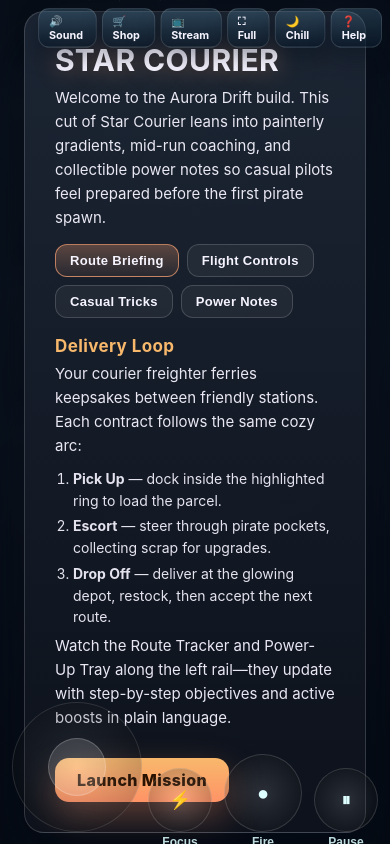
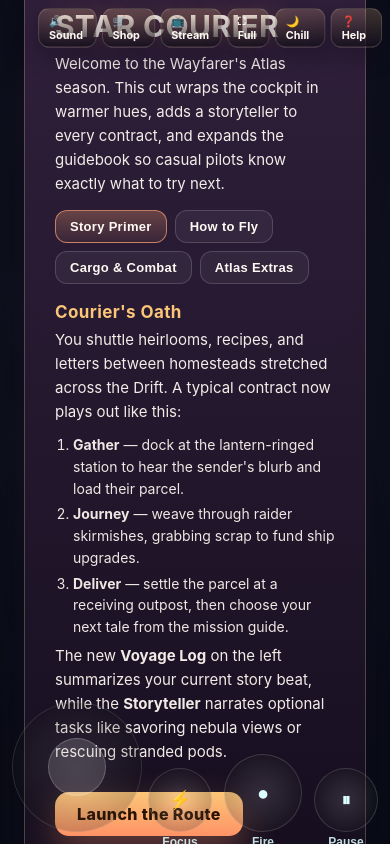
Before and after one commit to ers123/space_courier, a plain HTML site: page index.html in a window 390 px wide. Drawn offline with Linux system fonts and the light colour scheme.

Commit message:
Reimagine Wayfarer's Atlas HUD and manual

```diff
--- a/index.html
+++ b/index.html
@@ -4,8 +4,8 @@
   <!-- PWA / Open Graph -->
   <meta charset="utf-8" />
   <meta name="viewport" content="width=device-width,initial-scale=1,maximum-scale=1,user-scalable=no,viewport-fit=cover" />
-  <title>Star Courier — Aurora Drift Edition</title>
-  <meta name="description" content="Tour the Aurora Drift with richer coaching, objective tracking, and casual-friendly pacing that teaches every courier how to thrive." />
+  <title>Star Courier — Wayfarer's Atlas</title>
+  <meta name="description" content="Embark on the Wayfarer's Atlas update with a warmer cockpit, story-driven objectives, and a narrated flight manual that helps every casual courier feel at home." />
 
   <!-- Icons / Favicon -->
   <link rel="icon" href="./star_icon.png">
@@ -13,7 +13,7 @@
 
   <!-- PWA -->
   <link rel="manifest" href="./manifest.json">
-  <meta name="theme-color" content="#0a1020">
+  <meta name="theme-color" content="#120d1a">
   <meta name="apple-mobile-web-app-capable" content="yes">
   <meta name="apple-mobile-web-app-status-bar-style" content="black-translucent">
   <meta name="apple-mobile-web-app-title" content="Star Courier">
@@ -21,7 +21,7 @@
   <!-- Open Graph -->
   <link rel="canonical" href="https://ers123.github.io/space_courier/">
   <meta property="og:title" content="Star Courier">
-  <meta property="og:description" content="Tour the Aurora Drift with richer coaching, objective tracking, and casual-friendly pacing that teaches every courier how to thrive.">
+  <meta property="og:description" content="Embark on the Wayfarer's Atlas update with a warmer cockpit, story-driven objectives, and a narrated flight manual that helps every casual courier feel at home.">
   <meta property="og:type" content="website">
   <meta property="og:url" content="https://ers123.github.io/space_courier/">
   <meta property="og:site_name" content="Star Courier">
@@ -33,23 +33,23 @@
   <!-- Twitter Cards -->
   <meta name="twitter:card" content="summary_large_image">
   <meta name="twitter:title" content="Star Courier">
-  <meta name="twitter:description" content="Tour the Aurora Drift with richer coaching, objective tracking, and casual-friendly pacing that teaches every courier how to thrive.">
+  <meta name="twitter:description" content="Embark on the Wayfarer's Atlas update with a warmer cockpit, story-driven objectives, and a narrated flight manual that helps every casual courier feel at home.">
   <meta name="twitter:url" content="https://ers123.github.io/space_courier/">
   <meta name="twitter:image" content="https://ers123.github.io/space_courier/star_image.png">
   <meta name="twitter:image:alt" content="Star Courier freighter gliding above the Driftline.">
 <style>
   :root{
-    --bg:#0a1020; --ink:#f6f4ff;
-    --amber:#f8b86c; --coral:#ff8aa0; --sea:#74d9d3; --lagoon:#69b7ff; --mauve:#c7b7ff;
-    --cyan:#7de0ff; --mag:#ff8fb7; --vio:#cbb8ff; --lime:#aef6b2; --gold:#f8b86c; --red:#ff6b6b;
-    --hud:#121a2b; --hud-brd:rgba(255,255,255,.18);
-    --panel:#131b2d; --panel-glow:rgba(139,215,255,.18);
-    --card:#151f32; --card-brd:rgba(157,206,255,.24);
+    --bg:#120d1a; --ink:#fff9f3;
+    --amber:#ffb572; --coral:#ff8da1; --sea:#7cd7d0; --lagoon:#5fa7ff; --mauve:#cbb7ff;
+    --cyan:#8fe3ff; --mag:#ff99be; --vio:#d0c2ff; --lime:#c0f3a2; --gold:#fbc678; --red:#ff6b6b;
+    --hud:#1a1423; --hud-brd:rgba(255,240,220,.22);
+    --panel:#21192d; --panel-glow:rgba(255,197,120,.16);
+    --card:#251d33; --card-brd:rgba(255,224,190,.26);
   }
   html,body{height:100%}
-  body{margin:0;background:radial-gradient(140% 120% at 12% -12%, #23395f 0%, #152440 46%, #060b18 100%);color:var(--ink);font-family:"Space Grotesk",Inter,system-ui,Segoe UI,Roboto,Arial;overflow:hidden;padding-top:env(safe-area-inset-top)}
+  body{margin:0;background:radial-gradient(140% 120% at 16% -20%, #3b2847 0%, #24192f 46%, #120d1a 100%);color:var(--ink);font-family:"Space Grotesk",Inter,system-ui,Segoe UI,Roboto,Arial;overflow:hidden;padding-top:env(safe-area-inset-top)}
   canvas{display:block;position:fixed;inset:0;width:100vw;height:100vh}
-  #fx{position:fixed;inset:0;pointer-events:none;background:radial-gradient(62% 58% at 52% 40%, transparent 58%, rgba(5,14,32,.64) 100%),linear-gradient(160deg, rgba(121,198,255,.14), rgba(254,151,177,.08));mix-blend-mode:screen}
+  #fx{position:fixed;inset:0;pointer-events:none;background:radial-gradient(60% 56% at 50% 38%, transparent 58%, rgba(25,15,32,.64) 100%),linear-gradient(140deg, rgba(255,198,143,.16), rgba(133,192,255,.08));mix-blend-mode:screen}
 
   /* HUD */
   #hud{position:fixed;left:12px;top:calc(12px + env(safe-area-inset-top));pointer-events:none;z-index:6;transform-origin:top left}
@@ -66,14 +66,14 @@
   #dashStatus{font-size:12px;opacity:.95;margin-top:6px}
 
   #cargoRow{display:flex;gap:8px;align-items:center;flex-wrap:wrap}
-  .badge{background:linear-gradient(180deg, rgba(244,184,96,.22), rgba(9,26,43,.65));border:1px solid var(--hud-brd);padding:4px 10px;border-radius:10px;font-weight:700;font-size:13px;box-shadow:0 8px 20px rgba(3,12,24,.32)}
+  .badge{background:linear-gradient(180deg, rgba(251,198,120,.28), rgba(23,15,30,.72));border:1px solid var(--hud-brd);padding:4px 10px;border-radius:10px;font-weight:700;font-size:13px;box-shadow:0 8px 20px rgba(12,6,18,.38)}
 
   #banner{position:fixed;top:calc(8% + env(safe-area-inset-top));left:50%;transform:translateX(-50%);pointer-events:none;font-weight:900;font-size:36px;letter-spacing:1px;text-shadow:0 0 24px rgba(244,184,96,.55);opacity:0;transition:opacity .35s ease;z-index:5;color:var(--gold)}
   #pausedBadge{position:fixed;top:50%;left:50%;transform:translate(-50%,-50%);font-weight:900;font-size:44px;opacity:0;pointer-events:none}
   .show{opacity:1}
 
   .overlay{position:fixed;inset:0;display:flex;align-items:center;justify-content:center;background:radial-gradient(82% 64% at 50% 36%, rgba(13,21,33,.78), rgba(5,10,18,.94));backdrop-filter:blur(10px);color:var(--ink);text-align:center;padding:24px;z-index:8}
-  .card{max-width:820px;border-radius:20px;background:linear-gradient(180deg, rgba(30,40,54,.92), rgba(13,18,28,.98));padding:30px;text-align:left;border:1px solid rgba(255,255,255,.16);box-shadow:0 26px 60px rgba(5,12,22,.68)}
+  .card{max-width:820px;border-radius:20px;background:linear-gradient(180deg, rgba(52,34,62,.94), rgba(22,15,32,.98));padding:30px;text-align:left;border:1px solid rgba(255,224,190,.24);box-shadow:0 26px 60px rgba(20,12,32,.68)}
   h1{margin:0 0 8px;font-size:30px;text-shadow:0 0 22px rgba(247,160,114,.45);letter-spacing:.4px;color:var(--ink)}
   .card h2{margin:18px 0 8px;font-size:18px;color:var(--gold);letter-spacing:.4px}
   .card p{margin:6px 0 12px;line-height:1.6;font-size:15px;opacity:.94}
@@ -85,12 +85,12 @@
   .btn:hover{filter:brightness(1.05)}
 
   #topRight{position:fixed;top:calc(8px + env(safe-area-inset-top));right:8px;display:flex;gap:6px;z-index:10;transform-origin:top right}
-  .chip{pointer-events:auto;cursor:pointer;padding:6px 11px;border-radius:12px;font-size:12px;font-weight:700;background:linear-gradient(180deg, rgba(125,211,252,.18), rgba(10,24,40,.78));border:1px solid rgba(255,255,255,.14);box-shadow:0 10px 24px rgba(4,14,26,.42);transition:transform .2s ease,box-shadow .2s ease}
-  .chip:hover{transform:translateY(-1px);box-shadow:0 16px 30px rgba(6,18,32,.5)}
-  .chip[aria-pressed="true"], .chip.active{border-color:rgba(244,184,96,.85);box-shadow:0 0 16px rgba(244,184,96,.45);background:linear-gradient(180deg, rgba(244,184,96,.32), rgba(10,24,40,.78));}
+  .chip{pointer-events:auto;cursor:pointer;padding:6px 11px;border-radius:12px;font-size:12px;font-weight:700;background:linear-gradient(180deg, rgba(255,198,143,.2), rgba(20,15,28,.82));border:1px solid rgba(255,240,220,.18);box-shadow:0 10px 24px rgba(18,12,28,.42);transition:transform .2s ease,box-shadow .2s ease}
+  .chip:hover{transform:translateY(-1px);box-shadow:0 16px 30px rgba(24,16,32,.5)}
+  .chip[aria-pressed="true"], .chip.active{border-color:rgba(255,198,143,.9);box-shadow:0 0 16px rgba(255,198,143,.42);background:linear-gradient(180deg, rgba(255,198,143,.38), rgba(24,16,32,.78));}
 
   #guideRail{position:fixed;left:16px;bottom:calc(16px + env(safe-area-inset-bottom));display:flex;flex-direction:column;gap:12px;z-index:8;max-width:min(340px,64vw);pointer-events:none}
-  .cardlet{background:linear-gradient(180deg, rgba(29,38,52,.94), rgba(12,20,32,.98));border:1px solid rgba(255,255,255,.16);border-radius:16px;padding:16px;box-shadow:0 16px 44px rgba(6,14,28,.6)}
+  .cardlet{background:linear-gradient(180deg, rgba(45,32,58,.94), rgba(20,14,29,.98));border:1px solid rgba(255,224,190,.2);border-radius:16px;padding:16px;box-shadow:0 16px 44px rgba(20,12,32,.58)}
   .cardlet h4{margin:0 0 6px;font-size:14px;letter-spacing:.5px;color:var(--gold);text-transform:uppercase}
   #guideStep{font-size:14px;line-height:1.5;opacity:.92;margin:0}
   #guideActions{margin:10px 0 0 16px;padding:0;list-style:disc;color:rgba(255,245,240,.88);font-size:13px;line-height:1.5}
@@ -234,7 +234,7 @@
     <div id="healthBar"><div id="healthFill"></div></div>
     <div style="display:flex;flex-direction:column;gap:4px">
       <div id="focusWrap"><div id="focusFill"></div></div>
-      <div id="focusLbl">FOCUS: Fill by eliminations</div>
+      <div id="focusLbl">FOCUS: Build combos & deliveries</div>
       <div id="dashStatus">DASH: Ready</div>
     </div>
   </div>
@@ -246,27 +246,27 @@
 
 <div id="guideRail">
   <div class="cardlet">
-    <h4>Mission Guide</h4>
-    <p id="guideStep">Dock at the highlighted relay to claim your first contract.</p>
+    <h4>Storyteller</h4>
+    <p id="guideStep">Tune the transponder to pick up your first tale.</p>
     <ul id="guideActions">
-      <li>Follow the pulsing station ring to dock.</li>
-      <li>Clear pirates for scrap to spend in the shop.</li>
-      <li>Use Focus Surge when surrounded.</li>
+      <li>Follow the lantern-lit station ring and hold position to hear the sender.</li>
+      <li>Scoop scrap from raiders—your shipwright is listening for upgrade cues.</li>
+      <li>Tap 🌙 Chill whenever you want the storyteller to slow the action.</li>
     </ul>
   </div>
   <div class="cardlet">
-    <h4>Route Tracker</h4>
-    <p id="routeBrief">Awaiting launch clearance.</p>
+    <h4>Voyage Log</h4>
+    <p id="routeBrief">Awaiting first contract.</p>
     <ul id="routeChecklist">
       <li>Accept a contract to populate your route.</li>
     </ul>
   </div>
   <div class="cardlet">
-    <h4>Daily Challenges</h4>
+    <h4>Daily Deeds</h4>
     <ul id="challengeList">
-      <li>Score 2,500 points</li>
-      <li>Complete 3 deliveries</li>
-      <li>Trigger Focus Surge twice</li>
+      <li>Score 2,500 points for the festival postcard</li>
+      <li>Complete 3 deliveries to hear the cook's tale</li>
+      <li>Trigger Focus Surge twice to unlock the starlight lullaby</li>
     </ul>
   </div>
   <div class="cardlet">
@@ -288,7 +288,7 @@
   </div>
   <div class="cardlet coach">
     <h4>Pilot Coach</h4>
-    <p id="coachTip">Tap Launch when you are ready—use WASD to drift, the mouse to steer your cannons, and watch the Power-Up Tray for fresh boosts.</p>
+    <p id="coachTip">Tap Launch when you are ready—ride the Storyteller's cues, drift with WASD, aim with the mouse, and peek at the Power-Up Tray for fresh boosts.</p>
     <div id="coachKeys"><span>WASD</span><span>Mouse</span><span>SHIFT</span></div>
     <p id="paceNote">Arcade pace: standard spawn rate and enemy speed.</p>
   </div>
@@ -297,58 +297,58 @@
 <div id="overlay" class="overlay">
   <div class="card">
     <h1>STAR COURIER</h1>
-    <p>Welcome to the Aurora Drift build. This cut of Star Courier leans into painterly gradients, mid-run coaching, and collectible power notes so casual pilots feel prepared before the first pirate spawn.</p>
+    <p>Welcome to the Wayfarer's Atlas season. This cut wraps the cockpit in warmer hues, adds a storyteller to every contract, and expands the guidebook so casual pilots know exactly what to try next.</p>
     <div class="manual-tabs">
-      <button class="manual-tab active" data-tab="briefing">Route Briefing</button>
-      <button class="manual-tab" data-tab="controls">Flight Controls</button>
-      <button class="manual-tab" data-tab="tips">Casual Tricks</button>
-      <button class="manual-tab" data-tab="powers">Power Notes</button>
+      <button class="manual-tab active" data-tab="primer">Story Primer</button>
+      <button class="manual-tab" data-tab="controls">How to Fly</button>
+      <button class="manual-tab" data-tab="combat">Cargo & Combat</button>
+      <button class="manual-tab" data-tab="atlas">Atlas Extras</button>
     </div>
     <div class="manual-panels">
-      <section class="manual-panel active" data-panel="briefing">
-        <h3>Delivery Loop</h3>
-        <p>Your courier freighter ferries keepsakes between friendly stations. Each contract follows the same cozy arc:</p>
+      <section class="manual-panel active" data-panel="primer">
+        <h3>Courier's Oath</h3>
+        <p>You shuttle heirlooms, recipes, and letters between homesteads stretched across the Drift. A typical contract now plays out like this:</p>
         <ol>
-          <li><b>Pick Up</b> — dock inside the highlighted ring to load the parcel.</li>
-          <li><b>Escort</b> — steer through pirate pockets, collecting scrap for upgrades.</li>
-          <li><b>Drop Off</b> — deliver at the glowing depot, restock, then accept the next route.</li>
+          <li><b>Gather</b> — dock at the lantern-ringed station to hear the sender's blurb and load their parcel.</li>
+          <li><b>Journey</b> — weave through raider skirmishes, grabbing scrap to fund ship upgrades.</li>
+          <li><b>Deliver</b> — settle the parcel at a receiving outpost, then choose your next tale from the mission guide.</li>
         </ol>
-        <p>Watch the Route Tracker and Power-Up Tray along the left rail—they update with step-by-step objectives and active boosts in plain language.</p>
+        <p>The new <b>Voyage Log</b> on the left summarizes your current story beat, while the <b>Storyteller</b> narrates optional tasks like savoring nebula views or rescuing stranded pods.</p>
       </section>
       <section class="manual-panel" data-panel="controls">
-        <h3>Flight Controls</h3>
+        <h3>How to Fly</h3>
         <div class="keys">
           <div class="k"><b>WASD</b> to thrust and drift relative to where you aim.</div>
           <div class="k"><b>Mouse</b> (or <b>← →</b>) to steer your cannons.</div>
-          <div class="k">Hold <b>SPACE</b>/<b>K</b> to fire. Full energy + fire = a dash shot burst.</div>
+          <div class="k">Hold <b>SPACE</b>/<b>K</b> to fire. A full energy bar adds a comet dash burst.</div>
           <div class="k"><b>SHIFT</b> for Focus Surge once the meter glows.</div>
-          <div class="k"><b>P</b> pauses · <b>H</b> reopens this illustrated manual.</div>
+          <div class="k"><b>P</b> pauses · <b>H</b> reopens this narrated manual.</div>
         </div>
         <h3 style="margin-top:16px">Touch Pilots</h3>
-        <p>Drag the left orb to drift, tap the big button to fire, and hit ⚡ once the Focus meter fills to slip into slow-mo safety.</p>
-        <p>Prefer a relaxed pace? Toggle <b>🌙 Chill</b> from the HUD chips to soften enemy speed and incoming damage.</p>
+        <p>Drag the left orb to drift, tap the big button to fire, and hit ⚡ once Focus fills to slip into slow-mo safety.</p>
+        <p>Need a breather? Toggle <b>🌙 Chill</b> from the HUD chips to soften enemy pace, incoming damage, and bullet speed.</p>
       </section>
-      <section class="manual-panel" data-panel="tips">
-        <h3>Casual Tricks</h3>
+      <section class="manual-panel" data-panel="combat">
+        <h3>Cargo & Combat</h3>
         <ul>
-          <li><b>Upgrade Rhythm</b>: engine ➜ hull ➜ cannon keeps handling comfy without spiking difficulty.</li>
-          <li><b>Focus Surges</b>: trigger during deliveries to freeze foes, then dash shot out of the crowd.</li>
-          <li><b>Chill Mode</b>: the Route Tracker and Coach both remind you when it’s on—use it liberally to learn wave cadence.</li>
-          <li><b>Session Stats</b>: the Run Summary card tallies deliveries, surges, and best combos so you can celebrate progress.</li>
+          <li><b>Upgrade Loop</b>: rotate Engine ➜ Hull ➜ Cannon purchases to keep handling comfortable while scaling damage.</li>
+          <li><b>Delivery Streaks</b>: consecutive drops raise combo multipliers and fast-track Focus Surges.</li>
+          <li><b>Voyage Log</b>: each step lists plain-language goals ("Collect starlight samples", "Escort the tea convoy") so you always know what to try.</li>
+          <li><b>Session Recap</b>: the Run Summary tallies deliveries, surges, and your best combo for easy bragging rights.</li>
         </ul>
       </section>
-      <section class="manual-panel" data-panel="powers">
-        <h3>Power Notes</h3>
-        <p>The Power-Up Tray lights up whenever you scoop a boost. Here’s what each icon means:</p>
+      <section class="manual-panel" data-panel="atlas">
+        <h3>Atlas Extras</h3>
+        <p>The Wayfarer's Atlas adds cozy distractions between volleys:</p>
         <ul>
-          <li><b>Rapid Cannons</b>: five-second fire-rate burst. The tray counts down so you know when to re-engage.</li>
-          <li><b>Shield Dome</b>: absorbs the next few hits—its tile glows while the barrier holds.</li>
-          <li><b>Focus Surge</b>: fills faster with combos and deliveries; once ready, the tile flashes "Surge!"</li>
-          <li><b>Hull Repairs</b>: heals instantly, then fades so you know to hunt another kit.</li>
+          <li><b>Daily Deeds</b>: three rotating challenges reward you with lore snippets once cleared.</li>
+          <li><b>Power Notes</b>: the tray icons glow, count down, and explain what each boost is doing in real time.</li>
+          <li><b>Pilot Coach</b>: when you stumble, the storyteller surfaces a tip or invites you to toggle Chill Mode.</li>
+          <li><b>Streaming Ready</b>: enable Stream HUD from the top-right chips to tidy overlays for broadcasts.</li>
         </ul>
       </section>
     </div>
-    <div class="btn" id="startBtn">Launch Mission</div>
+    <div class="btn" id="startBtn">Launch the Route</div>
   </div>
 </div>
 
@@ -577,7 +577,7 @@
   let paceScale = 1;
 
   const coachTips = [
-    { text: 'Route Tracker mirrors your objectives. Glance left if you ever forget the next step.', keys:['Route Tracker'] },
+    { text: 'The Voyage Log mirrors your objectives. Glance left if you ever forget the next beat.', keys:['Voyage Log'] },
     { text: 'Dash shots chew through blockades—fire while your energy bar is full to lunge past raiders.', keys:['SPACE','Full Energy'] },
     { text: 'Focus Surge slows everything to a crawl. Chain it after picking up scrap to reset the battlefield.', keys:['SHIFT'] },
     { text: 'Spend early scrap on Engine upgrades to widen your drift window before waves intensify.', keys:['🛒 Shop','Engine +'] },
@@ -585,7 +585,7 @@
   ];
   const chillCoach = {
     on: { text: 'Chill Mode engaged—enemy speed, damage, and spawn cadence are eased so you can explore the Drift.', keys:['🌙 Chill'] },
-    off:{ text: 'Arcade pace restored. Keep an eye on the Mission Guide for the next delivery route.', keys:['Arcade Pace'] }
+    off:{ text: 'Arcade pace restored. Keep an ear on the Storyteller for the next delivery route.', keys:['Arcade Pace'] }
   };
   let coachIdx = 0;
   let coachTimer = null;
@@ -679,7 +679,7 @@
     if(guideStepEl) guideStepEl.textContent = message;
     if(guideActionsEl){
       guideActionsEl.innerHTML = '';
-      (tips && tips.length ? tips : ['Explore the Drift and chase contracts.']).forEach(text => {
+      (tips && tips.length ? tips : ['Explore the Atlas and chase cozy contracts.']).forEach(text => {
         const li = document.createElement('li');
         li.textContent = text;
         guideActionsEl.appendChild(li);
@@ -691,9 +691,9 @@
     if(!challengeListEl) return;
     challengeListEl.innerHTML = '';
     const rows = [
-      { label: `Score ${challengeGoals.score.toLocaleString()} points (best: ${bestScore.toLocaleString()})`, done: bestScore >= challengeGoals.score },
-      { label: `Complete ${challengeGoals.deliveries} deliveries (${deliveriesCompleted}/${challengeGoals.deliveries})`, done: deliveriesCompleted >= challengeGoals.deliveries },
-      { label: `Trigger Focus Surge ${challengeGoals.focus} times (${focusActivations}/${challengeGoals.focus})`, done: focusActivations >= challengeGoals.focus }
+      { label: `Score ${challengeGoals.score.toLocaleString()} points for the festival postcard (best: ${bestScore.toLocaleString()})`, done: bestScore >= challengeGoals.score },
+      { label: `Complete ${challengeGoals.deliveries} deliveries to hear the cook's tale (${deliveriesCompleted}/${challengeGoals.deliveries})`, done: deliveriesCompleted >= challengeGoals.deliveries },
+      { label: `Trigger Focus Surge ${challengeGoals.focus} times to unlock the starlight lullaby (${focusActivations}/${challengeGoals.focus})`, done: focusActivations >= challengeGoals.focus }
     ];
     rows.forEach(row => {
       const li = document.createElement('li');
@@ -770,27 +770,27 @@
       return;
     }
     if(!currentMission){
-      routeBriefEl.textContent = 'Awaiting launch clearance.';
+      routeBriefEl.textContent = 'Awaiting storyteller cue.';
       routeChecklistEl.innerHTML = '';
       const li = document.createElement('li');
-      li.textContent = 'Accept a contract to populate your route.';
+      li.textContent = 'Tune the transponder and accept a contract to populate your route.';
       routeChecklistEl.appendChild(li);
       return;
     }
     const sponsorCopy = currentMission.brand ? ` for ${currentMission.brand}` : '';
     routeBriefEl.textContent = haveCargo
-      ? `Deliver ${currentMission.item}${sponsorCopy} to ${currentMission.drop.name}.`
-      : `Head to ${currentMission.pickup.name} to load ${currentMission.item}${sponsorCopy}.`;
+      ? `Escort ${currentMission.item}${sponsorCopy} to ${currentMission.drop.name}.`
+      : `Meet ${currentMission.pickup.name} to hear the sender and load ${currentMission.item}${sponsorCopy}.`;
     routeChecklistEl.innerHTML = '';
     const steps = haveCargo
       ? [
-          'Escort the parcel—clear pirate ambushes for scrap.',
-          'Dock inside the glowing drop-off ring.',
-          'Glance at the Power-Up Tray for active boosts before the drop-off.'
+          'Stay within sight of the parcel and sweep raiders for scrap.',
+          'Dock inside the glowing drop-off ring when the outpost hails you.',
+          'Glance at the Power-Up Tray for active boosts before the hand-off.'
         ]
       : [
-          'Follow the pulsing pickup ring to dock.',
-          'Sweep raiders for scrap en route.',
+          'Follow the pulsing pickup ring and idle to receive the story.',
+          'Gather scrap on the way—engineers will suggest upgrades mid-flight.',
           'Peek at the Power-Up Tray once you scoop the crate.'
         ];
     steps.forEach(text => {
@@ -800,10 +800,10 @@
     });
   }
 
-  setGuide('Roll into the highlighted relay to claim your first Aurora contract.', [
-    'Follow the pulsing station ring to dock and load cozy cargo.',
-    'Clear pirates for scrap, then glance at the Route Tracker for the next beat.',
-    'Use Focus Surge when surrounded or toggle 🌙 Chill to ease the pace.'
+  setGuide('Tune into the lantern-lit relay to accept your first Wayfarer tale.', [
+    'Drift into the glowing station ring and listen for the sender intro.',
+    'Sweep raiders for scrap so the shipwright can cue upgrades.',
+    'Toggle 🌙 Chill or trigger Focus Surge whenever things get loud.'
   ]);
   refreshChallenges();
   updateDeliveriesBadge();
--- a/sw.js
+++ b/sw.js
@@ -1,5 +1,5 @@
 // Bump the version when cached assets change to force clients to refresh.
-const VERSION = 'v1.4.0';
+const VERSION = 'v1.5.0';
 const STATIC_CACHE = `sfc-static-${VERSION}`;
 const STATIC_ASSETS = [
   './',
```
Also changed, not shown: manifest.json, 1 other file.
